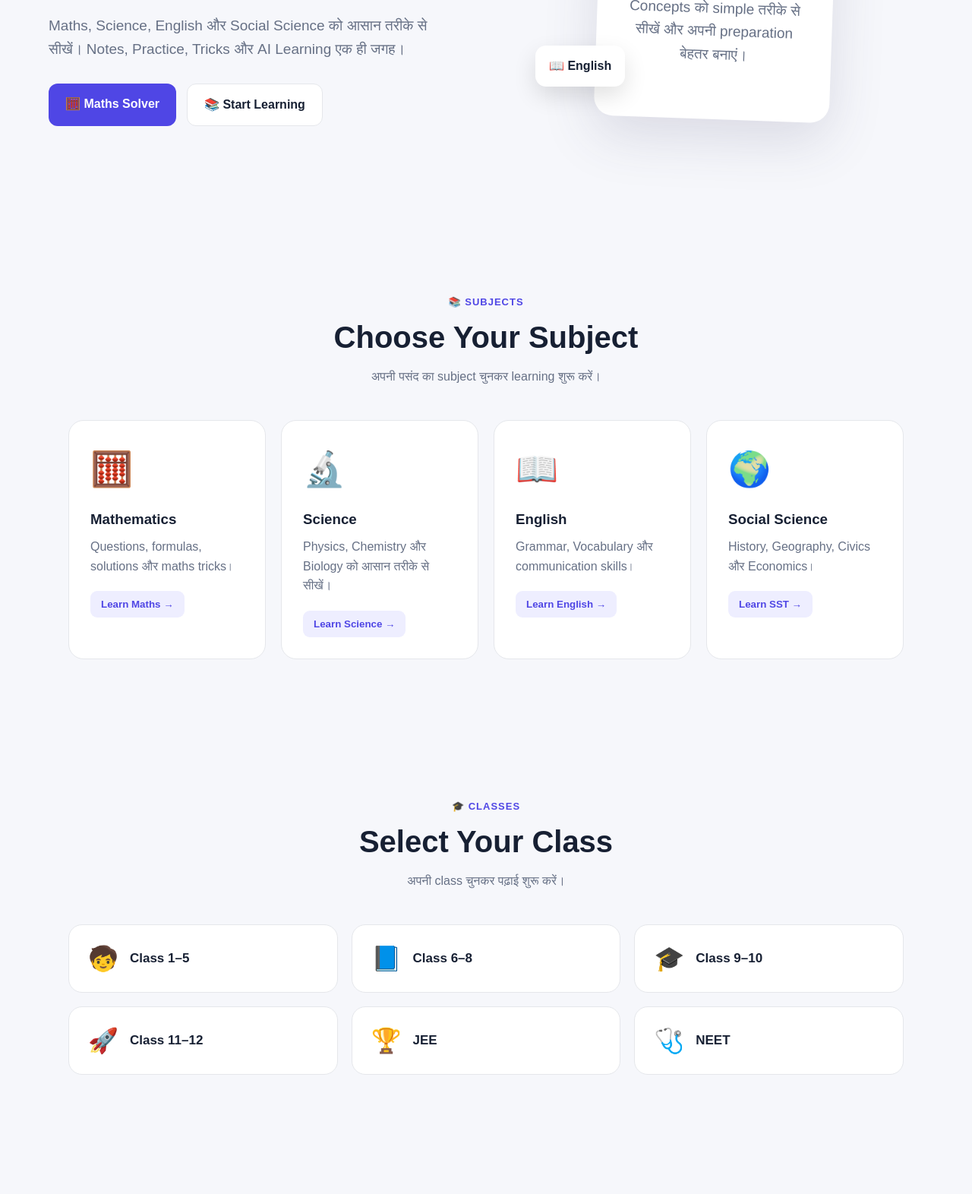
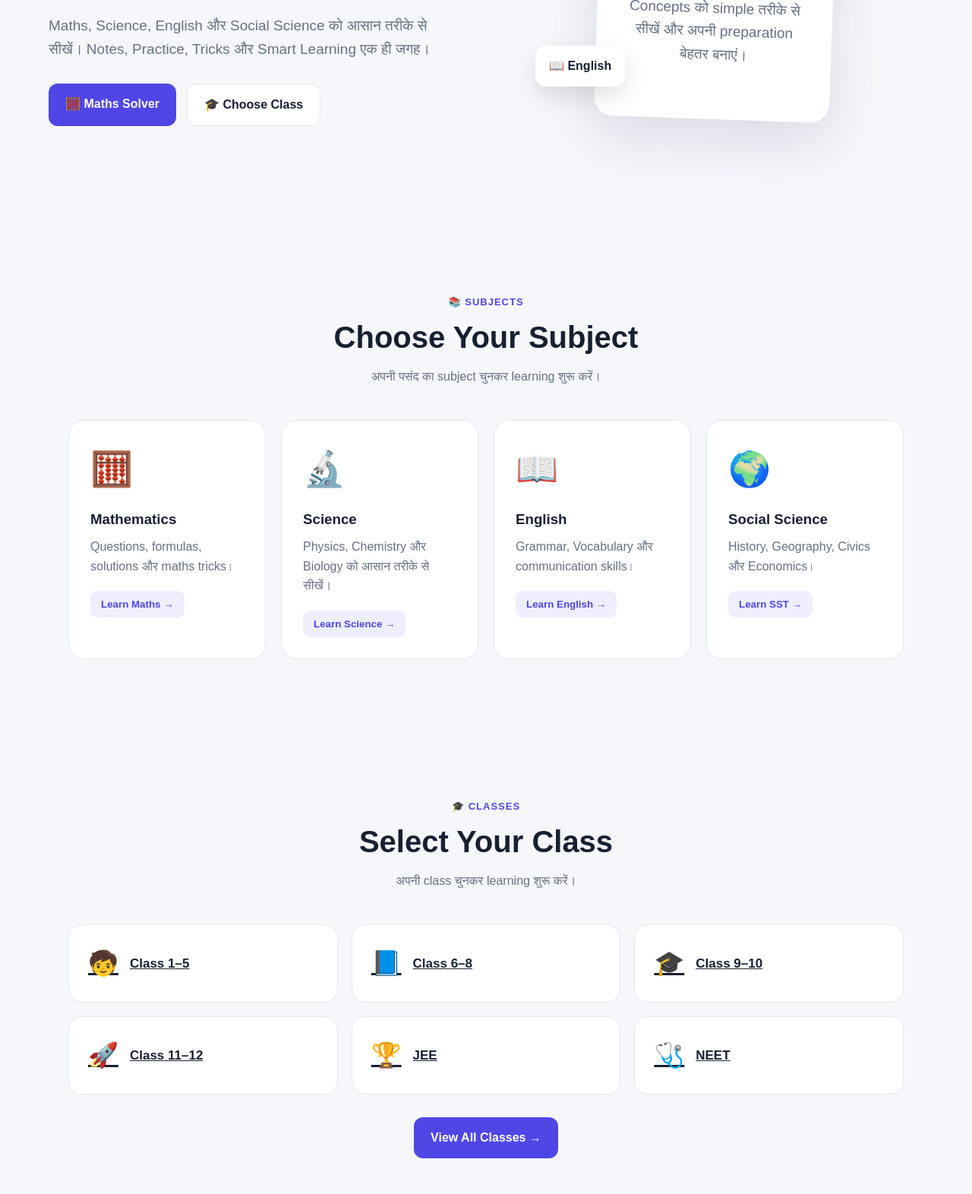
Before and after one commit to karan-rawat1232/EducationHub, a plain HTML site: page index.html in a window 1280 px wide. Shown: the part 428-2000 px from the top of the page at 76% size. Drawn offline with Linux system fonts and the light colour scheme.

Commit message:
Update index.html

```diff
--- a/index.html
+++ b/index.html
@@ -1,78 +1,152 @@
 <!DOCTYPE html>
 <html lang="hi">
+
 <head>
+
   <meta charset="UTF-8">
-  <meta name="viewport" content="width=device-width, initial-scale=1.0">
+
+  <meta
+    name="viewport"
+    content="width=device-width, initial-scale=1.0"
+  >
 
   <title>Education Hub | Learn Smarter</title>
 
-  <link rel="stylesheet" href="style.css">
+  <link
+    rel="stylesheet"
+    href="style.css"
+  >
+
 </head>
+
 
 <body>
 
-  <!-- NAVBAR -->
+
+  <!-- =========================
+       NAVBAR
+  ========================== -->
+
   <header class="navbar">
 
     <div class="logo">
       🎓 <span>Education</span> Hub
     </div>
 
+
     <nav>
-      <a href="#home">Home</a>
-      <a href="#subjects">Subjects</a>
-      <a href="#classes">Classes</a>
-      <a href="#features">Features</a>
-      <a href="maths.html">Maths Solver</a>
+
+      <a href="index.html">
+        Home
+      </a>
+
+      <a href="#subjects">
+        Subjects
+      </a>
+
+      <a href="classes.html">
+        Classes
+      </a>
+
+      <a href="#features">
+        Features
+      </a>
+
+      <a href="maths.html">
+        Maths Solver
+      </a>
+
     </nav>
 
-    <button id="themeBtn" class="theme-btn" type="button">
+
+    <button
+      id="themeBtn"
+      class="theme-btn"
+      type="button"
+    >
       🌙
     </button>
 
   </header>
 
 
-  <!-- HERO -->
+
+  <!-- =========================
+       MAIN
+  ========================== -->
+
   <main>
 
-    <section class="hero" id="home">
+
+    <!-- HERO -->
+
+    <section
+      class="hero"
+      id="home"
+    >
+
 
       <div class="hero-content">
+
 
         <div class="badge">
           🚀 Learn • Practice • Grow
         </div>
 
+
         <h1>
+
           Learning को
-          <span>Easy</span>
+
+          <span>
+            Easy
+          </span>
+
           बनाएं
+
         </h1>
 
+
         <p>
-          Maths, Science, English और Social Science
-          को आसान तरीके से सीखें।
-          Notes, Practice, Tricks और AI Learning
-          एक ही जगह।
+
+          Maths, Science, English और
+          Social Science को आसान तरीके
+          से सीखें।
+
+          Notes, Practice, Tricks और
+          Smart Learning एक ही जगह।
+
         </p>
+
 
         <div class="hero-buttons">
 
-          <a href="maths.html" class="primary-btn">
+
+          <a
+            href="maths.html"
+            class="primary-btn"
+          >
             🧮 Maths Solver
           </a>
 
-          <a href="#subjects" class="secondary-btn">
-            📚 Start Learning
+
+          <a
+            href="classes.html"
+            class="secondary-btn"
+          >
+            🎓 Choose Class
           </a>
 
+
         </div>
+
 
       </div>
 
 
+
       <div class="hero-visual">
+
 
         <div class="main-card">
 
@@ -80,54 +154,80 @@
             🧠
           </div>
 
+
           <h3>
             Smart Learning
           </h3>
 
+
           <p>
-            Concepts को simple तरीके से सीखें
-            और अपनी preparation बेहतर बनाएं।
+
+            Concepts को simple तरीके
+            से सीखें और अपनी
+            preparation बेहतर बनाएं।
+
           </p>
 
         </div>
+
 
         <div class="floating-card card-one">
           🧮 Maths
         </div>
 
+
         <div class="floating-card card-two">
           🔬 Science
         </div>
+
 
         <div class="floating-card card-three">
           📖 English
         </div>
 
+
       </div>
+
 
     </section>
 
 
-    <!-- SUBJECTS -->
 
-    <section class="section" id="subjects">
+    <!-- =========================
+         SUBJECTS
+    ========================== -->
+
+    <section
+      class="section"
+      id="subjects"
+    >
+
 
       <div class="section-heading">
 
-        <span>📚 SUBJECTS</span>
+        <span>
+          📚 SUBJECTS
+        </span>
+
 
         <h2>
           Choose Your Subject
         </h2>
 
+
         <p>
-          अपनी पसंद का subject चुनकर learning शुरू करें।
+          अपनी पसंद का subject चुनकर
+          learning शुरू करें।
         </p>
 
       </div>
 
 
+
       <div class="subject-grid">
+
+
+        <!-- MATHS -->
 
         <article class="subject-card">
 
@@ -135,23 +235,31 @@
             🧮
           </div>
 
+
           <h3>
             Mathematics
           </h3>
 
+
           <p>
-            Questions, formulas, solutions
-            और maths tricks।
+            Questions, formulas,
+            solutions और maths tricks।
           </p>
 
+
           <a href="maths.html">
+
             <button type="button">
               Learn Maths →
             </button>
+
           </a>
 
         </article>
 
+
+
+        <!-- SCIENCE -->
 
         <article class="subject-card">
 
@@ -159,21 +267,30 @@
             🔬
           </div>
 
+
           <h3>
             Science
           </h3>
 
+
           <p>
-            Physics, Chemistry और Biology
-            को आसान तरीके से सीखें।
+            Physics, Chemistry और
+            Biology को आसान तरीके से सीखें।
           </p>
 
-          <button type="button">
+
+          <button
+            type="button"
+            onclick="comingSoon('Science')"
+          >
             Learn Science →
           </button>
 
         </article>
 
+
+
+        <!-- ENGLISH -->
 
         <article class="subject-card">
 
@@ -181,21 +298,30 @@
             📖
           </div>
 
+
           <h3>
             English
           </h3>
+
 
           <p>
             Grammar, Vocabulary और
             communication skills।
           </p>
 
-          <button type="button">
+
+          <button
+            type="button"
+            onclick="comingSoon('English')"
+          >
             Learn English →
           </button>
 
         </article>
 
+
+
+        <!-- SST -->
 
         <article class="subject-card">
 
@@ -203,89 +329,197 @@
             🌍
           </div>
 
+
           <h3>
             Social Science
           </h3>
+
 
           <p>
             History, Geography, Civics
             और Economics।
           </p>
 
-          <button type="button">
+
+          <button
+            type="button"
+            onclick="comingSoon('Social Science')"
+          >
             Learn SST →
           </button>
 
         </article>
 
+
       </div>
+
 
     </section>
 
 
-    <!-- CLASSES -->
 
-    <section class="section" id="classes">
+    <!-- =========================
+         CLASSES
+    ========================== -->
+
+    <section
+      class="section"
+      id="classes"
+    >
+
 
       <div class="section-heading">
 
-        <span>🎓 CLASSES</span>
+        <span>
+          🎓 CLASSES
+        </span>
+
 
         <h2>
           Select Your Class
         </h2>
 
+
         <p>
-          अपनी class चुनकर पढ़ाई शुरू करें।
+          अपनी class चुनकर learning
+          शुरू करें।
         </p>
 
       </div>
 
 
+
       <div class="class-grid">
 
-        <button class="class-card" type="button">
-          <span>🧒</span>
+
+        <a
+          href="classes.html"
+          class="class-card"
+        >
+
+          <span>
+            🧒
+          </span>
+
           Class 1–5
-        </button>
 
-        <button class="class-card" type="button">
-          <span>📘</span>
+        </a>
+
+
+
+        <a
+          href="classes.html"
+          class="class-card"
+        >
+
+          <span>
+            📘
+          </span>
+
           Class 6–8
-        </button>
 
-        <button class="class-card" type="button">
-          <span>🎓</span>
+        </a>
+
+
+
+        <a
+          href="classes.html"
+          class="class-card"
+        >
+
+          <span>
+            🎓
+          </span>
+
           Class 9–10
-        </button>
 
-        <button class="class-card" type="button">
-          <span>🚀</span>
+        </a>
+
+
+
+        <a
+          href="classes.html"
+          class="class-card"
+        >
+
+          <span>
+            🚀
+          </span>
+
           Class 11–12
-        </button>
 
-        <button class="class-card" type="button">
-          <span>🏆</span>
+        </a>
+
+
+
+        <a
+          href="classes.html"
+          class="class-card"
+        >
+
+          <span>
+            🏆
+          </span>
+
           JEE
-        </button>
 
-        <button class="class-card" type="button">
-          <span>🩺</span>
+        </a>
+
+
+
+        <a
+          href="classes.html"
+          class="class-card"
+        >
+
+          <span>
+            🩺
+          </span>
+
           NEET
-        </button>
+
+        </a>
+
 
       </div>
+
+
+
+      <div
+        class="hero-buttons"
+        style="justify-content:center; margin-top:30px;"
+      >
+
+        <a
+          href="classes.html"
+          class="primary-btn"
+        >
+          View All Classes →
+        </a>
+
+      </div>
+
 
     </section>
 
 
-    <!-- FEATURES -->
 
-    <section class="section" id="features">
+    <!-- =========================
+         FEATURES
+    ========================== -->
+
+    <section
+      class="section"
+      id="features"
+    >
+
 
       <div class="section-heading">
 
-        <span>✨ FEATURES</span>
+        <span>
+          ✨ FEATURES
+        </span>
+
 
         <h2>
           Everything You Need to Learn
@@ -294,15 +528,21 @@
       </div>
 
 
+
       <div class="feature-grid">
+
 
         <article class="feature-card">
 
-          <div>🤖</div>
+          <div>
+            🤖
+          </div>
+
 
           <h3>
             AI Learning
           </h3>
+
 
           <p>
             Questions को समझने और
@@ -312,13 +552,18 @@
         </article>
 
 
+
         <article class="feature-card">
 
-          <div>📝</div>
+          <div>
+            📝
+          </div>
+
 
           <h3>
             Notes
           </h3>
+
 
           <p>
             Important topics के
@@ -328,13 +573,18 @@
         </article>
 
 
+
         <article class="feature-card">
 
-          <div>💡</div>
+          <div>
+            💡
+          </div>
+
 
           <h3>
             Smart Tricks
           </h3>
+
 
           <p>
             कठिन questions को
@@ -344,13 +594,18 @@
         </article>
 
 
+
         <article class="feature-card">
 
-          <div>🎯</div>
+          <div>
+            🎯
+          </div>
+
 
           <h3>
             Quiz & Practice
           </h3>
+
 
           <p>
             Practice और quiz से
@@ -359,20 +614,27 @@
 
         </article>
 
+
       </div>
+
 
     </section>
 
 
-    <!-- CALL TO ACTION -->
+
+    <!-- =========================
+         CTA
+    ========================== -->
 
     <section class="cta">
+
 
       <div>
 
         <h2>
           आज से Learning शुरू करें 🚀
         </h2>
+
 
         <p>
           Learn more. Practice more.
@@ -381,35 +643,67 @@
 
       </div>
 
+
       <a href="maths.html">
         Try Maths Solver →
       </a>
 
+
     </section>
+
 
   </main>
 
 
-  <!-- FOOTER -->
+
+  <!-- =========================
+       FOOTER
+  ========================== -->
 
   <footer>
+
 
     <div class="footer-logo">
       🎓 Education Hub
     </div>
 
+
     <p>
       Learn • Practice • Grow
     </p>
+
 
     <p class="copyright">
       © 2026 Education Hub
     </p>
 
+
   </footer>
 
 
+
+  <!-- =========================
+       JAVASCRIPT
+  ========================== -->
+
   <script src="script.js"></script>
 
+
+  <script>
+
+    function comingSoon(subject) {
+
+      alert(
+        "📚 " +
+        subject +
+        " section जल्द उपलब्ध होगा!"
+      );
+
+    }
+
+  </script>
+
+
 </body>
+
 </html>
```
